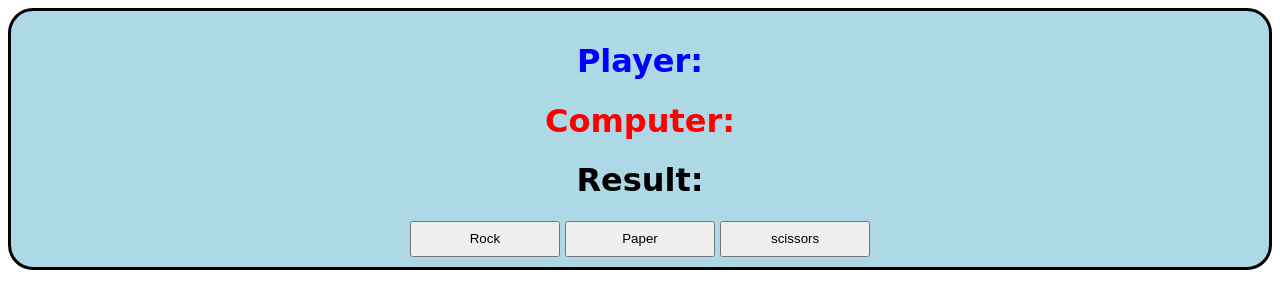
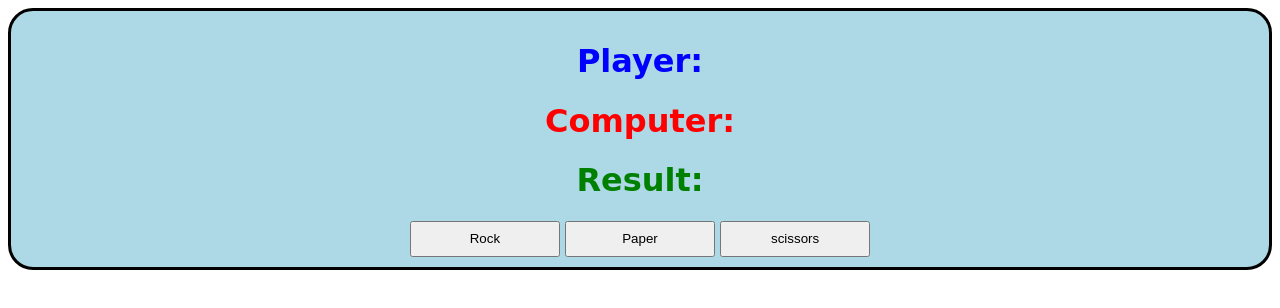
Before and after one commit to Huss3n/TheOdinProject, a plain HTML site: page rockPaperScissors/index.html in a window 1280 px wide. Drawn offline with Linux system fonts and the light colour scheme.

Commit message:
Complete

```diff
--- a/style.css
+++ b/rockPaperScissors/style.css
@@ -19,3 +19,6 @@
 #computerText {
   color: red;
 }
+#result {
+  color: green;
+}
```
Also changed, not shown: rockPaperScissors/index.html (renamed from index.html), rockPaperScissors/rockPaperScissors.js (renamed from rockPaperScissors.js), rockPaperScissors/script.js (renamed from script.js), 4 other files.
